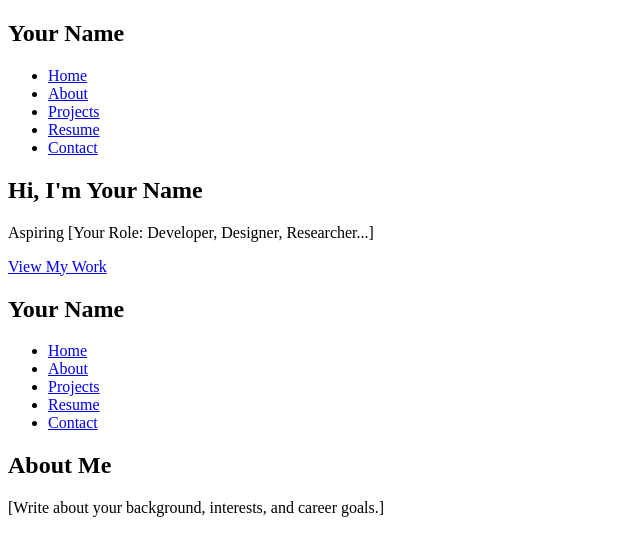
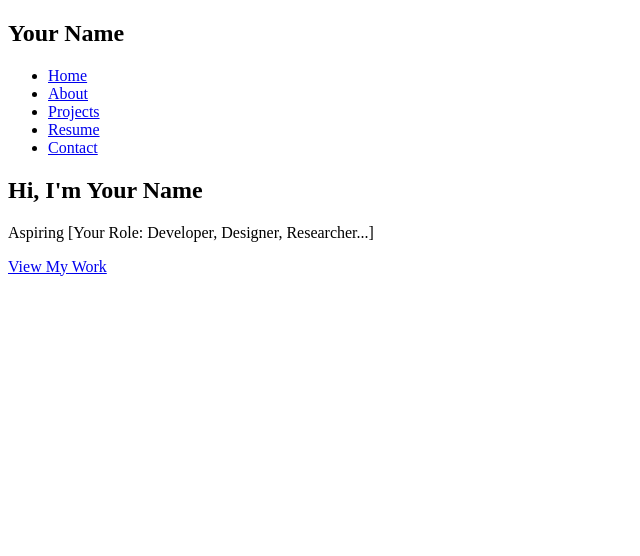
Before and after one commit to Mohankumar2001/Mohankumar2001.github.io, a plain HTML site: page index.html in a window 1280 px wide. Shown: the whole page, without its empty margins (0-640 px from the left). Drawn offline with Linux system fonts and the light colour scheme.

Commit message:
Update index.html

```diff
--- a/index.html
+++ b/index.html
@@ -25,33 +25,3 @@
 </header>
 </body>
 </html>
-
-
-<!-- about.html -->
-<!DOCTYPE html>
-<html lang="en">
-<head>
-<meta charset="UTF-8" />
-<meta name="viewport" content="width=device-width, initial-scale=1.0" />
-<title>About Me</title>
-<link rel="stylesheet" href="style.css" />
-</head>
-<body>
-<header>
-<nav>
-<h1 class="logo">Your Name</h1>
-<ul class="nav-links">
-<li><a href="index.html">Home</a></li>
-<li><a href="about.html" class="active">About</a></li>
-<li><a href="projects.html">Projects</a></li>
-<li><a href="resume.html">Resume</a></li>
-<li><a href="contact.html">Contact</a></li>
-</ul>
-</nav>
-</header>
-<main class="content">
-<h2>About Me</h2>
-<p>[Write about your background, interests, and career goals.]</p>
-</main>
-</body>
-</html>
```
